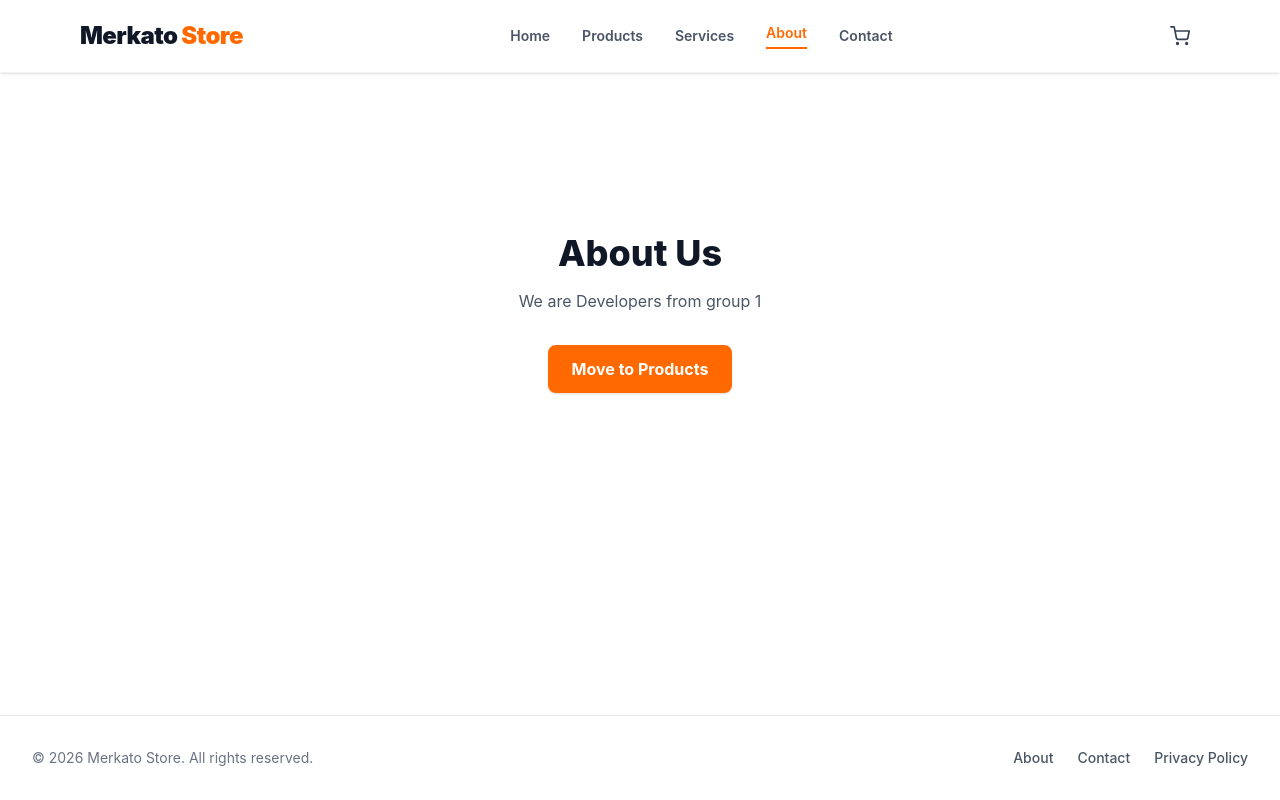
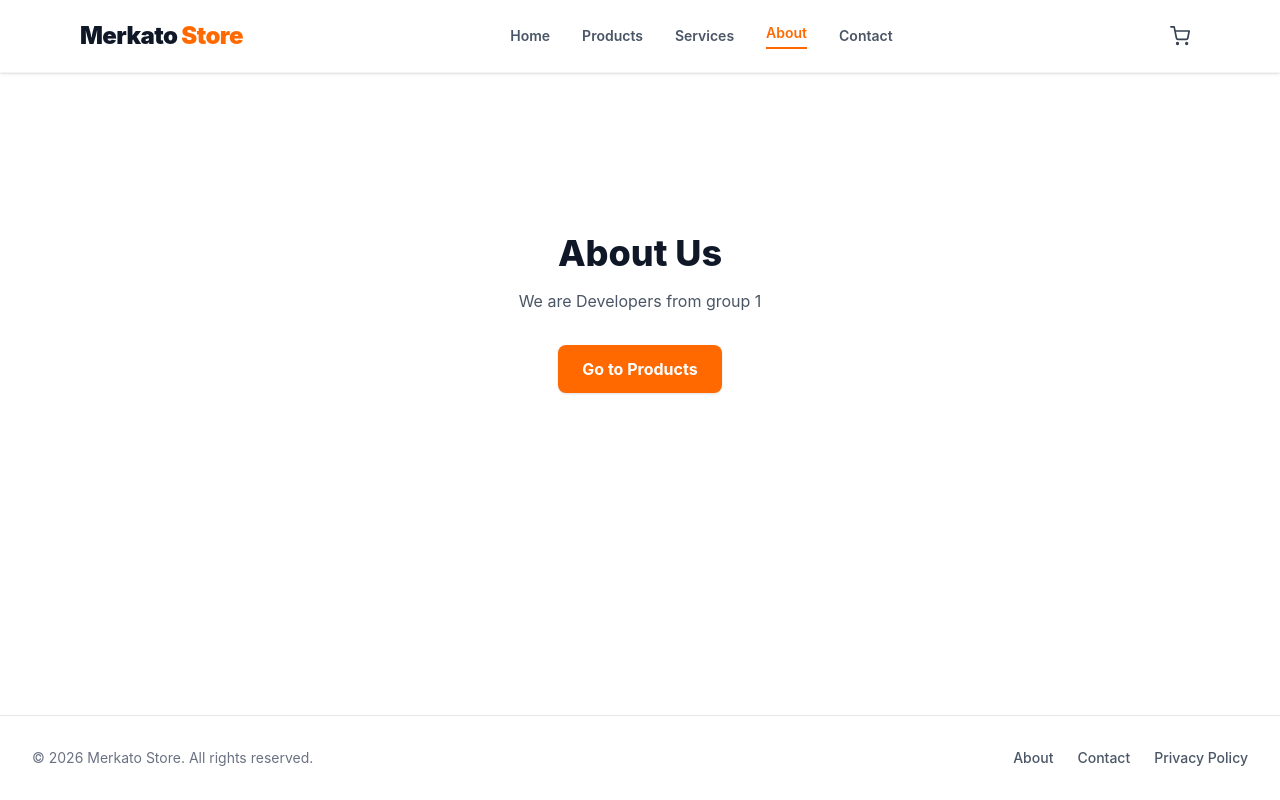
Before and after one commit to belaynewzewdie90-boop/merkato-store, a React (Vite) app: page /about in a window 1280 px wide. Built offline with nearby package versions, Linux system fonts and the light colour scheme.

Commit message:
modified about us

```diff
--- a/src/pages/About.jsx
+++ b/src/pages/About.jsx
@@ -13,7 +13,7 @@ export default function About() {
         to="/products"
         className="bg-orange-500 hover:bg-orange-600 text-white font-bold py-3 px-6 rounded-lg shadow transition-all"
       >
-        Move to Products
+       Go to Products
       </Link>
     </div>
   );
```
